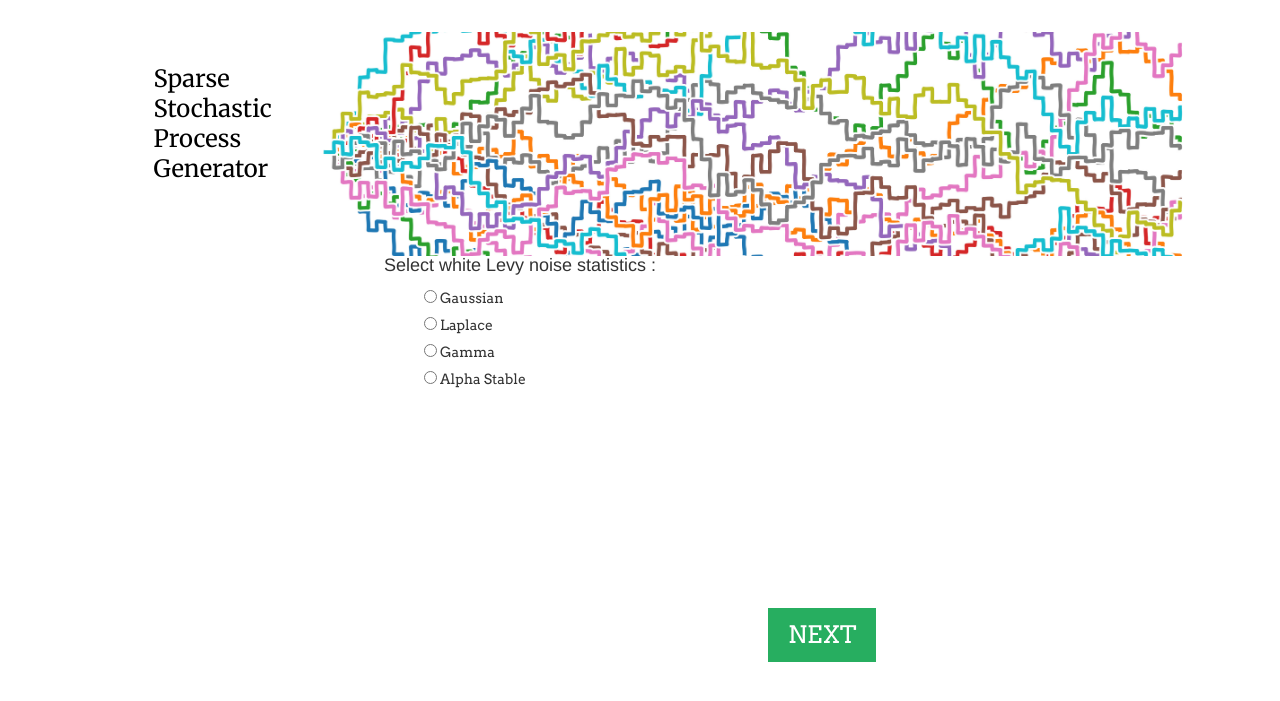
After one commit to SaturdayGenfo/sparsegenerator, a Django app: page / in a window 1280 px wide. The commit adds this page. Shown: the top 701 px of the page. Run offline with Django 3.2, Linux system fonts and the light colour scheme; some libraries are stand-ins or nearby versions.

Commit message:
input of law and parameters added

```diff
--- /dev/null
+++ b/generator/forms.py
@@ -0,0 +1,25 @@
+from django import forms
+from .models import Law
+
+
+LAWS = [
+    ('gaussian', 'Gaussian'),
+    ('laplace', 'Laplace'),
+    ('gamma', 'Gamma'),
+    ('alpha_stable', 'Alpha Stable')
+]
+class LawForm(forms.Form):
+    law_name = forms.ChoiceField(choices=LAWS, widget=forms.RadioSelect())
+
+class Gaussian(forms.Form):
+    variance = forms.FloatField(min_value=0)
+
+class Alpha(forms.Form):
+    alpha = forms.FloatField(min_value=0, max_value=2)
+
+class Laplace(forms.Form):
+    scale = forms.FloatField(min_value=0)
+
+class Gamma(forms.Form):
+    shape = forms.FloatField(min_value=0)
+    scale = forms.FloatField(min_value=0)
--- a/generator/static/style.css
+++ b/generator/static/style.css
@@ -1,22 +1,38 @@
 /* MacBook */
 body
 {
-background: #FFFFFF;
+  background: #FFFFFF;
+  width : 100%;
+  height : 100%;
 }
 
+ul {
+  list-style: none;
+}
+label
+{
+    font-family: Arvo;
+    font-style: normal;
+    font-weight: normal;
+}
+
+.block{
+    margin-left: 30%;
+    margin-top: 20%;
+}
 /* Sparse Stochastic Process Generator */
 .title
 {
 position: absolute;
-width: 219px;
-height: 232px;
-left: 153px;
-top: 40px;
+width: 10%;
+height: 12%;
+left: 12%;
+top: 8%;
 
 font-family: Merriweather;
 font-style: normal;
 font-weight: normal;
-font-size: 24px;
+font-size: 170%;
 line-height: 30px;
 
 color: #000000;
@@ -25,10 +41,10 @@ color: #000000;
 .banner
 {
 position: absolute;
-width: 888px;
-height: 170px;
-left: 301px;
-top: 10px;
+width: 70%;
+height: 28%;
+left: 25%;
+top: 4%;
 background-image: url("bk.jpg");
 background-size:cover;
 background-repeat:no-repeat;
@@ -36,32 +52,37 @@ background-position: center;
 
 }
 
-.button
-{
-position: absolute;
-width: 293px;
-height: 54px;
-left: 851px;
-top: 500px;
-
-background: #27AE60;
-box-shadow: 0px 4px 4px rgba(0, 0, 0, 0.25);
+button {
+    display: inline-block;
+    border: none;
+    padding: 1rem 2rem;
+    position: absolute;
+    left: 60%;
+    top: 76%;
+    text-decoration: none;
+    background: #27AE60;
+    color: #ffffff;
+    font-family: Arvo;
+    font-style: normal;
+    font-weight: normal;
+    font-size: 24px;
+    cursor: pointer;
+    text-align: center;
+    transition: background 250ms ease-in-out, transform 150ms ease;
+    -webkit-appearance: none;
+    -moz-appearance: none;
 }
 
-.buttontext
-{
-position: absolute;
-width: 134px;
-height: 30px;
-left: 80px;
-top: 10px;
+button:hover,
+button:focus {
+    background: #0053ba;
+}
 
-font-family: Arvo;
-font-style: normal;
-font-weight: normal;
-font-size: 24px;
-line-height: 30px;
-/* identical to box height */
+button:focus {
+    outline: 1px solid #fff;
+    outline-offset: -4px;
+}
 
-color: #FFFFFF;
+button:active {
+    transform: scale(0.99);
 }
--- /dev/null
+++ b/generator/templates/generator/index.html
@@ -0,0 +1,20 @@
+{% load static %}
+<!DOCTYPE html>
+<html>
+<head>
+  <link rel="stylesheet" href="//maxcdn.bootstrapcdn.com/bootstrap/3.2.0/css/bootstrap.min.css">
+  <link rel="stylesheet" href="//maxcdn.bootstrapcdn.com/bootstrap/3.2.0/css/bootstrap-theme.min.css">
+  <link href="https://fonts.googleapis.com/css?family=Arvo|Merriweather&display=swap" rel="stylesheet">
+  <link rel = "stylesheet" href = "{% static 'style.css' %}" />
+</head>
+
+<body>
+  <span class="title">Sparse<br/>Stochastic<br/>Process<br/>Generator</span>
+  <div class='banner'></div>
+  <div class='block'>
+  {% block content %}
+  {% endblock %}
+  </div>
+</body>
+
+</html>
--- /dev/null
+++ b/generator/templates/generator/lawinput.html
@@ -0,0 +1,31 @@
+{% extends 'generator/index.html' %}
+
+{% block content %}
+<h4>Select white Levy noise statistics :</h4>
+<form method="POST" >
+      {% csrf_token %}
+      <p>
+      <ul>
+    <li><label for="id_law_name_0"><input type="radio" name="law_name" value="gaussian" required id="id_law_name_0" />
+ Gaussian</label>
+
+</li>
+    <li><label for="id_law_name_1"><input type="radio" name="law_name" value="laplace" required id="id_law_name_1" />
+ Laplace</label>
+
+</li>
+    <li><label for="id_law_name_2"><input type="radio" name="law_name" value="gamma" required id="id_law_name_2" />
+ Gamma</label>
+
+</li>
+    <li><label for="id_law_name_3"><input type="radio" name="law_name" value="alpha_stable" required id="id_law_name_3" />
+ Alpha Stable</label>
+
+</li>
+</ul></p>
+      <div class="button">
+        <button type="submit" class="text-right">NEXT</button>
+      </div>
+
+</form>
+{% endblock %}
--- /dev/null
+++ b/generator/urls.py
@@ -0,0 +1,8 @@
+from django.urls import path
+from . import views
+
+
+urlpatterns = [
+    path('', views.law_select, name='law_select'),
+    path('parameters/<law_name>/', views.param_select, name='param_select')
+]
--- a/generator/views.py
+++ b/generator/views.py
@@ -1,3 +1,20 @@
-from django.shortcuts import render
+from django.shortcuts import render, redirect
+from django.http import HttpResponse
+from .forms import LawForm, Gaussian, Laplace, Alpha, Gamma
 
-# Create your views here.
+def law_select(request):
+    if request.method == "POST":
+        form = LawForm(request.POST)
+        if form.is_valid():
+            return redirect('param_select', law_name=form.cleaned_data['law_name'])
+    else:
+        form = LawForm()
+    return render(request, 'generator/lawinput.html', {'form' : form})
+
+def param_select(request, law_name='gaussian'):
+    laws = {'gaussian': Gaussian,'alpha_stable': Alpha,'laplace': Laplace,'gamma' : Gamma}
+    if request.method == "POST":
+        return HttpResponse("ZOOP")
+    else:
+        form = laws[law_name]
+    return render(request, 'generator/paraminput.html', {'law':law_name, 'form':form})
--- a/sparsegenerator/urls.py
+++ b/sparsegenerator/urls.py
@@ -14,8 +14,9 @@ Including another URLconf
     2. Add a URL to urlpatterns:  path('blog/', include('blog.urls'))
 """
 from django.contrib import admin
-from django.urls import path
+from django.urls import path, include
 
 urlpatterns = [
     path('admin/', admin.site.urls),
+    path('', include('generator.urls')),
 ]
```
Also changed, not shown: generator/templates/generator/paraminput.html (added, +13 -0 lines), generator/templates/index.html (deleted, +0 -18 lines), generator/migrations/0002_auto_20190818_2100.py (added).
